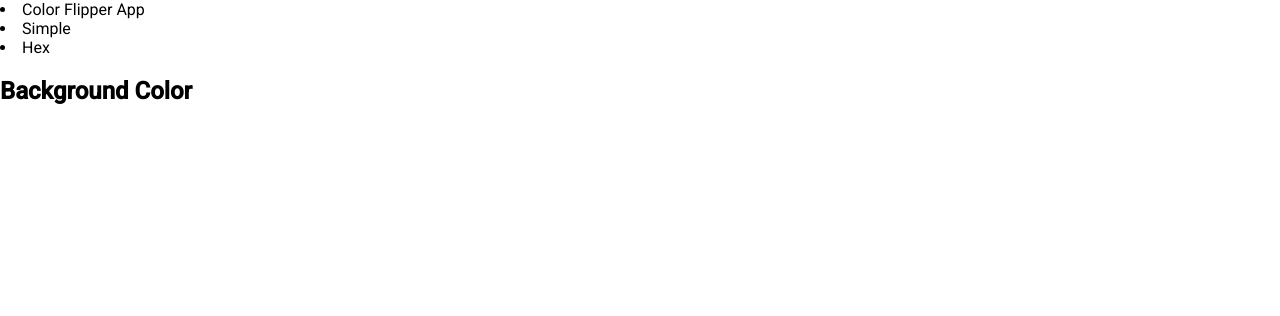
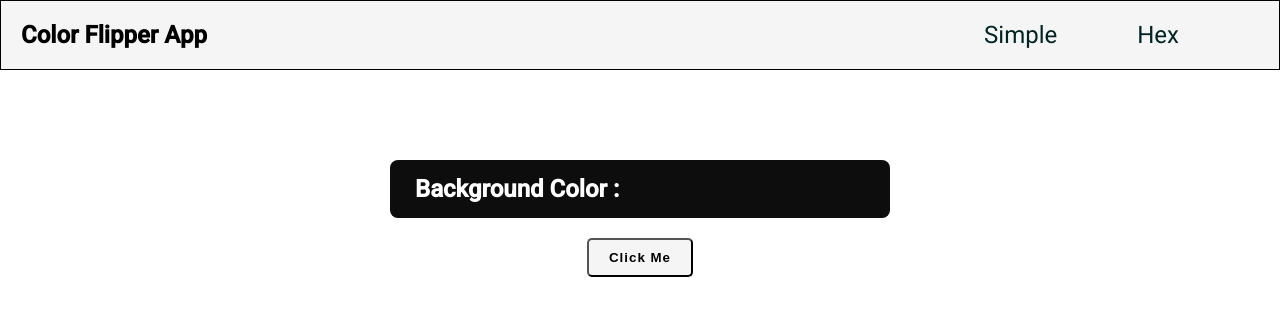
Before and after one commit to codeankitcode/color-flipper, a plain HTML site: page index.html in a window 1280 px wide. Drawn offline with Linux system fonts and the light colour scheme.

Commit message:
styles
design is ready

```diff
--- a/index.html
+++ b/index.html
@@ -13,13 +13,16 @@
 <body>
     <header>
         <nav>
-            <li>Color Flipper App</li>
-            <li>Simple</li>
-            <li>Hex</li>
+            <li class="first-item">Color Flipper App</li>
+            <li><a href="#">Simple</a></li>
+            <li><a href="#">Hex</a></li>
         </nav>
     </header>
     <main>
-        <h2>Background Color <span id="color"></span></h2>
+        <div class="container">
+        <h2>Background Color : <span id="color"></span></h2>
+        <button id="btn">Click Me</button>
+    </div>
     </main>
     <script src="simple.js"></script>
 </body>
--- a/style.css
+++ b/style.css
@@ -4,3 +4,68 @@ body{
     box-sizing: border-box;
     font-family: 'Roboto', sans-serif;
 }
+
+header{
+    background-color: whitesmoke;
+    border: 1px solid black;
+    padding: 20px;
+}
+
+nav{
+    display: flex;
+    list-style: none;
+    justify-content: space-around;
+
+}
+li{
+    margin-right: 80px;
+    font-size: 1.5rem;
+}
+
+.first-item{
+    margin-right: auto;
+    font-weight: 800;
+}
+
+a{
+    text-decoration: none;
+    color: rgb(1, 36, 36);
+}
+
+a:hover, a:active{
+    text-decoration: underline;
+    color: cadetblue;
+
+}
+
+main{
+    /* background-color: black; */
+    padding: 70px 0;
+    text-align: center;
+    /* border: 1px solid blue; */
+
+}
+.container{
+    width: 500px;
+    margin: auto;
+}
+h2{
+    /* margin: auto; */
+    background-color: rgb(14, 13, 13);
+
+    color: #fff;
+    font-weight: 800;
+    padding: 15px 25px;
+    border-radius: 8px;
+    text-align: left;
+
+}
+#btn{
+    padding: 10px 20px;
+    font-weight: bold;
+    background-color: whitesmoke;
+    border-radius: 5px;
+    letter-spacing: 1px;
+    cursor: pointer;
+
+}
```
Also changed, not shown: simple.js (+19 -0 lines).
